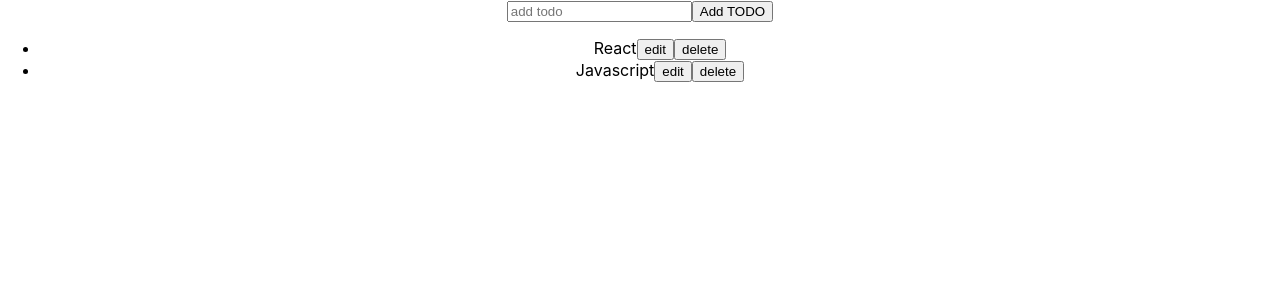
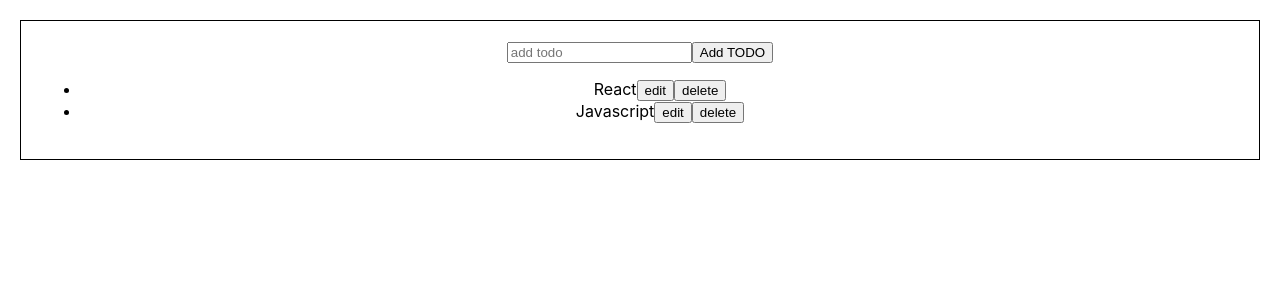
Before and after one commit to Yash0125/machine-coding-questions, a React (Create React App) app: page / in a window 1280 px wide. Shown: the top 300 px of the page. Built offline with nearby package versions, Linux system fonts and the light colour scheme.

Commit message:
style : style added to todoList

```diff
--- a/src/App.css
+++ b/src/App.css
@@ -1,3 +1,9 @@
 .app{
   text-align: center;
 }
+
+.container {
+  margin: 20px;
+  padding: 20px;
+  border: 1px solid black;
+}
--- a/src/components/TodoList/TodoList.jsx
+++ b/src/components/TodoList/TodoList.jsx
@@ -31,7 +31,7 @@ function TodoList() {
   };
 
   return (
-    <div>
+    <div className="container">
       <input
         type="text"
         value={text}
```
